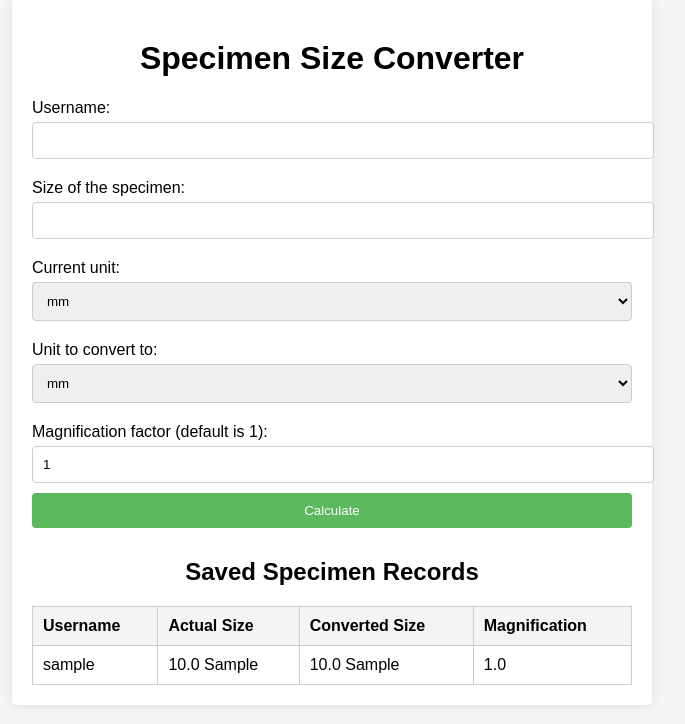
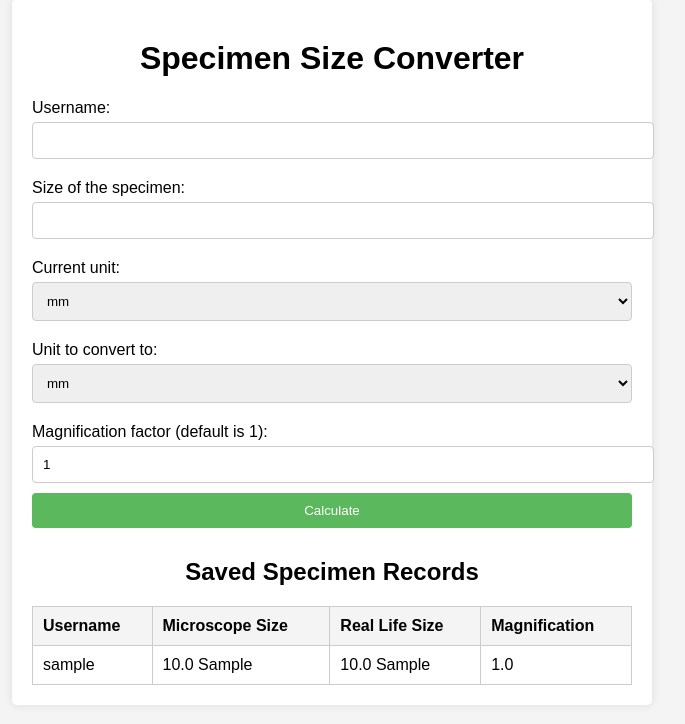
Before and after one commit to IheachoFavour/Specimen-Size-Converter, a Flask app: page / in a window 1280 px wide. Shown: the part 21-745 px from the top of the page, without its empty margins (308-993 px from the left). Run offline with Flask 2, Linux system fonts and the light colour scheme; tables that the repository leaves empty hold one stand-in row (values such as "Sample post").

Commit message:
Add files via upload

```diff
--- a/templates/index.html
+++ b/templates/index.html
@@ -57,8 +57,8 @@
             <thead>
                 <tr>
                     <th>Username</th>
-                    <th>Actual Size</th>
-                    <th>Converted Size</th>
+                    <th>Microscope Size</th>
+                    <th>Real Life Size</th>
                     <th>Magnification</th>
                 </tr>
             </thead>
```
